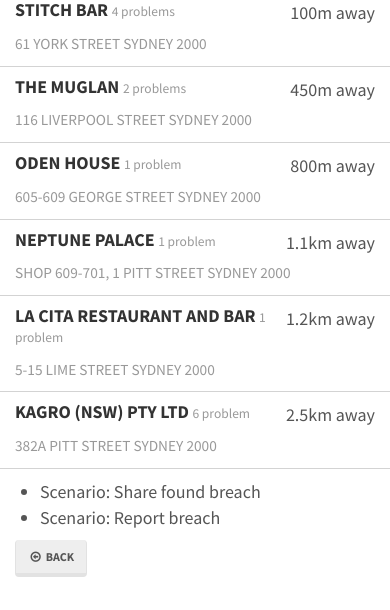
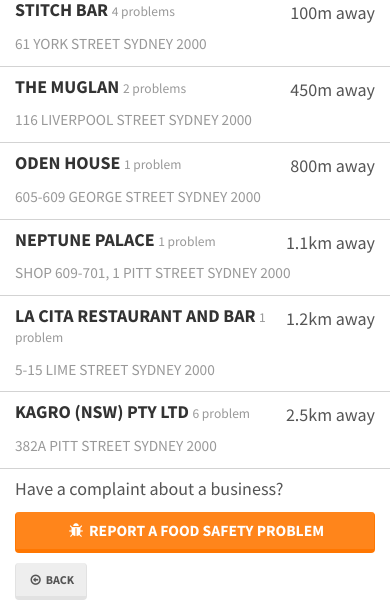
Before and after one commit to auxesis/gastro, a Jekyll site: the page built from results/index.html, in a window 390 px wide. Shown: the part 399-1009 px from the top of the page. Built offline with Jekyll 4.4.1, drawn with Linux system fonts in a browser that asks for light colours; before the commit the page ends 986 px from its top, so only the background shows below that.

Commit message:
Add button at bottom of results to report a problem

```diff
--- a/css/main.css
+++ b/css/main.css
@@ -25,3 +25,7 @@ div.row.detail h4 {
 div.row.results div.result {
   border-bottom: 1px solid lightgray;
 }
+
+div.row.report {
+  margin-top: 7.5px;
+}
--- a/results/index.html
+++ b/results/index.html
@@ -89,13 +89,18 @@ title: "Results"
     </div>
   </div>
 
-  <div class="row">
-    <p>
-      <ul>
-        <li>Scenario: Share found breach</li>
-        <li>Scenario: Report breach</li>
-      </ul>
-    </p>
+  <div class="row report">
+    <div class="col-md-12">
+      <p>
+        Have a complaint about a business?
+      </p>
+      <p>
+        <button type="submit" class="btn btn-warning report">
+          <i class="fa fa-fw fa-bug"></i>
+          Report a food safety problem
+        </button>
+      </p>
+    </div>
   </div>
 
   <div class="row">
```
